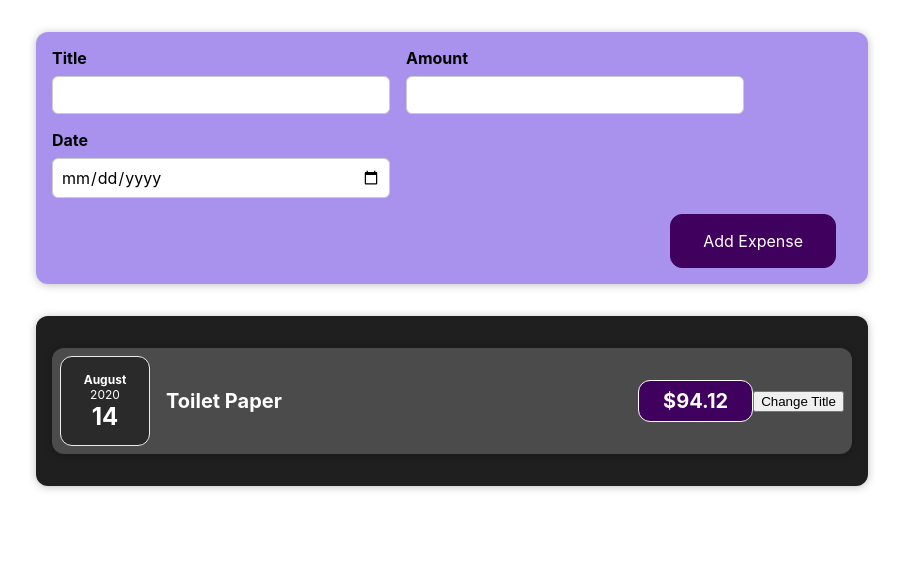
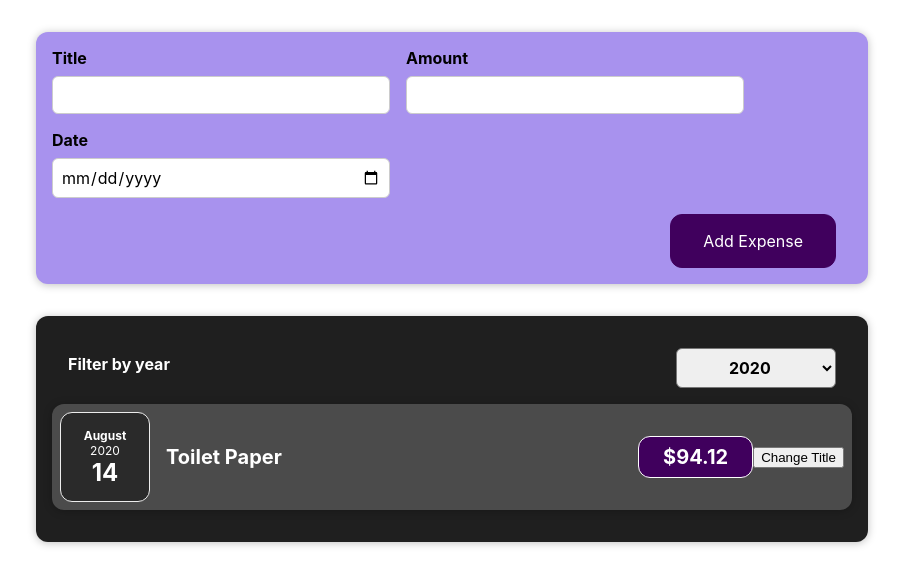
Before and after one commit to eunhasublue/react-complete-guide, a React (Create React App) app: page / in a window 1280 px wide. Shown: the top 586 px of the page, without its empty margins (188-1091 px from the left). Built offline with nearby package versions, Linux system fonts and the light colour scheme.

Commit message:
#4 React State & Event Handling

```diff
--- a/src/components/Expenses/Expenses.js
+++ b/src/components/Expenses/Expenses.js
@@ -1,16 +1,28 @@
+import React, { useState } from "react";
 import ExpenseItem from "./ExpenseItem";
 import Card from "../UI/Card";
 import "./Expenses.css";
+import ExpensesFilter from "./ExpensesFilter";
 
 function Expenses(props) {
+  const [filteredYear, setFilteredYear] = useState("2020");
+  const filterChangeHandler = (selectedYear) => {
+    setFilteredYear(selectedYear);
+  };
   return (
+    <div>
       <Card className="expenses">
+        <ExpensesFilter
+          selected={filteredYear}
+          onChangeFilter={filterChangeHandler}
+        />
         <ExpenseItem
           title={props.item[0].title}
           amount={props.item[0].amount}
           date={props.item[0].date}
         />
       </Card>
+    </div>
   );
 }
 
--- /dev/null
+++ b/src/components/Expenses/ExpensesFilter.css
@@ -0,0 +1,24 @@
+.expenses-filter {
+  color: white;
+  padding: 0 1rem;
+}
+
+.expenses-filter__control {
+  display: flex;
+  width: 100%;
+  align-items: center;
+  justify-content: space-between;
+  margin: 1rem 0;
+}
+
+.expenses-filter label {
+  font-weight: bold;
+  margin-bottom: 0.5rem;
+}
+
+.expenses-filter select {
+  font: inherit;
+  padding: 0.5rem 3rem;
+  font-weight: bold;
+  border-radius: 6px;
+}
--- /dev/null
+++ b/src/components/Expenses/ExpensesFilter.js
@@ -0,0 +1,26 @@
+import React from "react";
+
+import "./ExpensesFilter.css";
+
+const ExpensesFilter = (props) => {
+  const dropdownChangeHandler = (event) => {
+    props.onChangeFilter(event.target.value);
+  };
+
+  return (
+    <div className="expenses-filter">
+      <div className="expenses-filter__control">
+        <label>Filter by year</label>
+        {/* value는 Expenses와의 양방향 바인딩 */}
+        <select value={props.selected} onChange={dropdownChangeHandler}>
+          <option value="2022">2022</option>
+          <option value="2021">2021</option>
+          <option value="2020">2020</option>
+          <option value="2019">2019</option>
+        </select>
+      </div>
+    </div>
+  );
+};
+
+export default ExpensesFilter;
```
Lines whose indentation alone changed are shown as unchanged.
